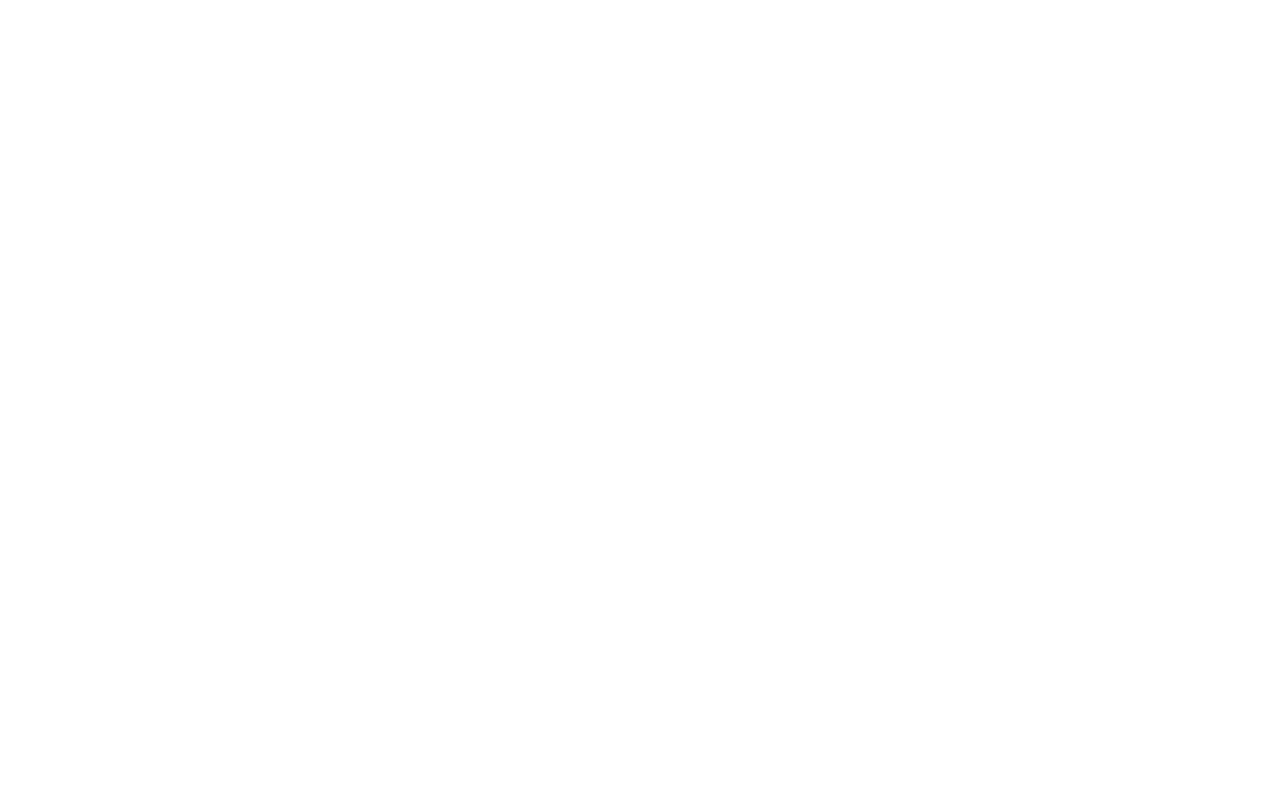
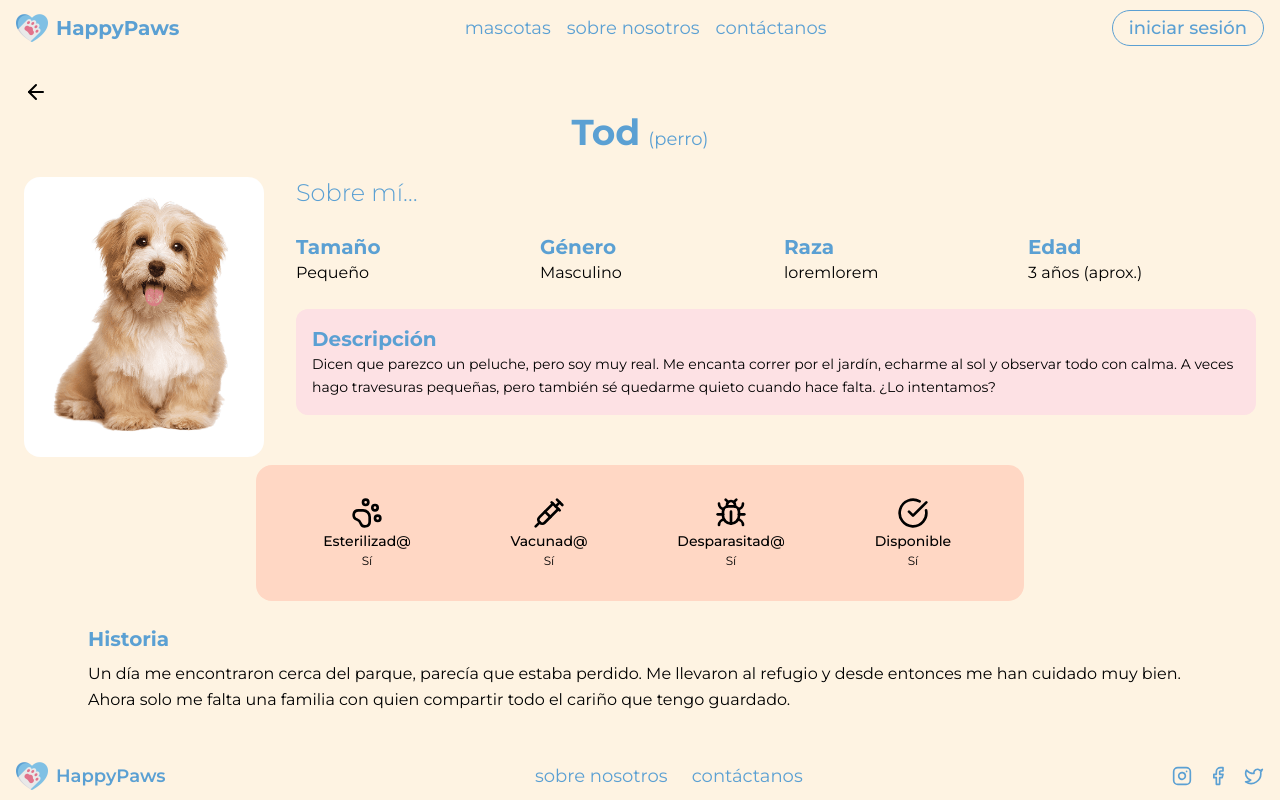
Before and after one commit to bonilla66/HappyPaws-frontend, a React (Vite) app in the folder happy-paws-frontend/: page /info in a window 1280 px wide. Before the commit this address had no page. Built offline with nearby package versions, Linux system fonts and the light colour scheme.

Commit message:
petinfo added

```diff
--- a/happy-paws-frontend/src/App.jsx
+++ b/happy-paws-frontend/src/App.jsx
@@ -2,6 +2,7 @@
 import Landing from "./pages/landingpage.jsx"
 import MainLayout from './components/layouts/mainlayout.jsx';
 import PetsPage from "./pages/petspage.jsx";
+import InfoPagePet from "./pages/infopetpage.jsx";
 
 export default function App() {
   return (
@@ -9,6 +10,7 @@
       <Route element={<MainLayout />}>
         <Route index element={<Landing />} />
         <Route path="mascotas" element={<PetsPage />} />
+        <Route path="info" element={<InfoPagePet />} />
         </Route>
     </Routes>
   )
--- a/happy-paws-frontend/src/components/petcard.jsx
+++ b/happy-paws-frontend/src/components/petcard.jsx
@@ -1,10 +1,11 @@
 import React from 'react'
 import { ArrowRight } from 'lucide-react'
+import { Link }       from 'react-router-dom'
 
-export default function PetCard({ image, name, description, onClick }) {
+export default function PetCard({ id, image, name, description }) {
   return (
     <div className="flex bg-rosadito rounded-[24px] shadow-lg max-w-md w-full h-52 mx-auto overflow-hidden">
-      <div className="bg-rosadito p-2 rounded-2xl flex items-center justify-centerflex-shrink-0 w-45 h-50">
+      <div className="bg-rosadito p-2 rounded-2xl flex items-center justify-center flex-shrink-0 w-44 h-48">
         <img
           src={image}
           alt={name}
@@ -18,12 +19,14 @@
         <p className="mt-2 text-sm text-negrito overflow-auto max-h-20">
           {description}
         </p>
-        <button
-          onClick={onClick}
+        <Link
+          to={`/mascotas/${id}`}
+          state={{ id, image, name, description }}
           className="mt-4 inline-flex items-center space-x-2 px-4 py-2 bg-azulito text-blanquito font-medium rounded-full hover:bg-blue-300 transition-colors duration-200">
           <span>Ver más</span>
           <ArrowRight size={16} />
-        </button>
+        </Link>
+        {/* No sirve este link aun xd info de cada mascota seria  "/info" */}
       </div>
     </div>
   )
--- /dev/null
+++ b/happy-paws-frontend/src/pages/infopetpage.jsx
@@ -0,0 +1,104 @@
+import React from "react";
+import Dogo from "../assets/dog1.png";
+import {PawPrint, Syringe, Bug, CheckCircle, ArrowLeft} from "lucide-react";
+import { Link } from 'react-router-dom';
+
+export default function InfoPagePet() {
+  const pet = {
+    name: "Tod",
+    specie: "perro",
+    breed: "loremlorem",
+    age: "3 años (aprox.)",
+    sex: "Masculino",
+    size: "Pequeño",
+    imageUrl: Dogo,
+    description: `Dicen que parezco un peluche, pero soy muy real. Me encanta correr por el jardín, echarme al sol y observar todo con calma. A veces hago travesuras pequeñas, pero también sé quedarme quieto cuando hace falta. ¿Lo intentamos?`,
+    history: `Un día me encontraron cerca del parque, parecía que estaba perdido. Me llevaron al refugio y desde entonces me han cuidado muy bien. Ahora solo me falta una familia con quien compartir todo el cariño que tengo guardado.`,
+    status: {
+      sterilized: true,
+      vaccinated: true,
+      dewormed: true,
+      available: true,
+    },
+  };
+  return (
+    <div className="min-h-screen bg-amarillito p-6">
+      <header className="flex items-center justify-between mb-2">
+         <Link to="/mascotas">
+          <ArrowLeft size={24} className="text-negrito cursor-pointer" />
+        </Link>
+      </header>
+      <div className="flex justify-center items-baseline gap-2 mb-6">
+        <h1 className="text-4xl font-bold text-azulito">{pet.name}</h1>
+        <span className="text-lg text-azulito">({pet.specie})</span>
+      </div>
+      <div className="flex flex-col md:flex-row items-start gap-8 mb-2">
+        <div className="w-60 h-70 bg-gray-100 rounded-2xl overflow-hidden">
+          <img
+            src={pet.imageUrl}
+            alt={pet.name}
+            className="w-full h-full object-cover"
+          />
+        </div>
+        <div className="flex-1 space-y-6">
+          <h2 className="text-2xl font-light text-azulito">Sobre mí…</h2>
+          <div className="grid grid-cols-2 md:grid-cols-4 gap-4 text-negrito">
+            <div>
+              <h3 className="font-bold text-azulito text-xl">Tamaño</h3>
+              <p>{pet.size}</p>
+            </div>
+            <div>
+              <h3 className="font-bold text-azulito text-xl">Género</h3>
+              <p>{pet.sex}</p>
+            </div>
+            <div>
+              <h3 className="font-bold text-azulito text-xl">Raza</h3>
+              <p>{pet.breed}</p>
+            </div>
+            <div>
+              <h3 className="font-bold text-azulito text-xl">Edad</h3>
+              <p>{pet.age}</p>
+            </div>
+          </div>
+          <div className="bg-rosadito p-4 rounded-xl text-negrito">
+            <h3 className="font-bold text-azulito text-xl">Descripción</h3>
+            <p className="text-sm leading-relaxed">{pet.description}</p>
+          </div>
+        </div>
+      </div>
+<div className="bg-anaranjadito p-8 rounded-2xl mb-6 mx-auto max-w-3xl">
+  <div className="grid grid-cols-4 gap-x-6 justify-items-center">
+    <div className="flex flex-col items-center space-y-0.5">
+      <PawPrint size={32}/>
+      <span className="text-sm font-medium">Esterilizad@</span>
+      <span className="text-xs">{pet.status.sterilized?"Sí":"No"}</span>
+    </div>
+    <div className="flex flex-col items-center space-y-0.5">
+      <Syringe size={32}/>
+      <span className="text-sm font-medium">Vacunad@</span>
+      <span className="text-xs">{pet.status.vaccinated?"Sí":"No"}</span>
+    </div>
+    <div className="flex flex-col items-center space-y-0.5">
+      <Bug size={32}/>
+      <span className="text-sm font-medium">Desparasitad@</span>
+      <span className="text-xs">{pet.status.dewormed?"Sí":"No"}</span>
+    </div>
+    <div className="flex flex-col items-center space-y-0.5">
+      <CheckCircle size={32}/>
+      <span className="text-sm font-medium">Disponible</span>
+      <span className="text-xs">{pet.status.available?"Sí":"No"}</span>
+    </div>
+  </div>
+</div>
+      <div className="px-16 mb-12">
+        <h2 className="font-bold text-azulito text-xl mb-2">Historia</h2>
+        <p className="text-negrito text-l leading-relaxed">{pet.history}</p>
+      </div>
+      <div className="text-center">
+        <button className="px-8 py-3 bg-moradito text-negrito rounded-full font-medium hover:bg-purple-300 transition">
+          Adóptame →
+        </button>
+      </div>
+    </div>
+  );
+}
--- a/happy-paws-frontend/src/pages/petspage.jsx
+++ b/happy-paws-frontend/src/pages/petspage.jsx
@@ -41,6 +41,7 @@
       <div className="px-4 pt-6 pb-4 grid grid-cols-1 sm:grid-cols-2 md:grid-cols-3 auto-rows-min gap-6">
         {currentItems.map(pet => (
           <PetCard
+            id={pet.id}
             key={pet.id}
             image={pet.image}
             name={pet.name}
```
